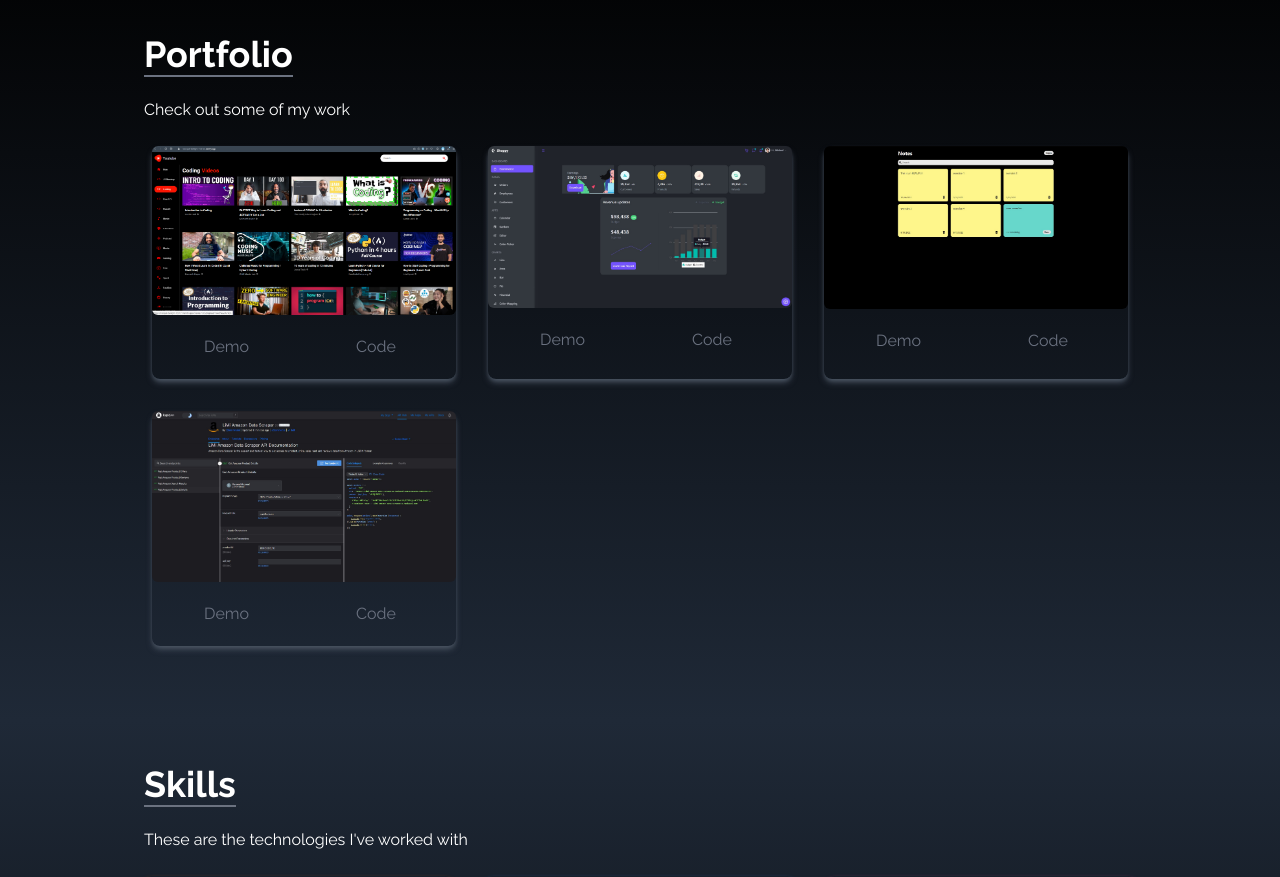
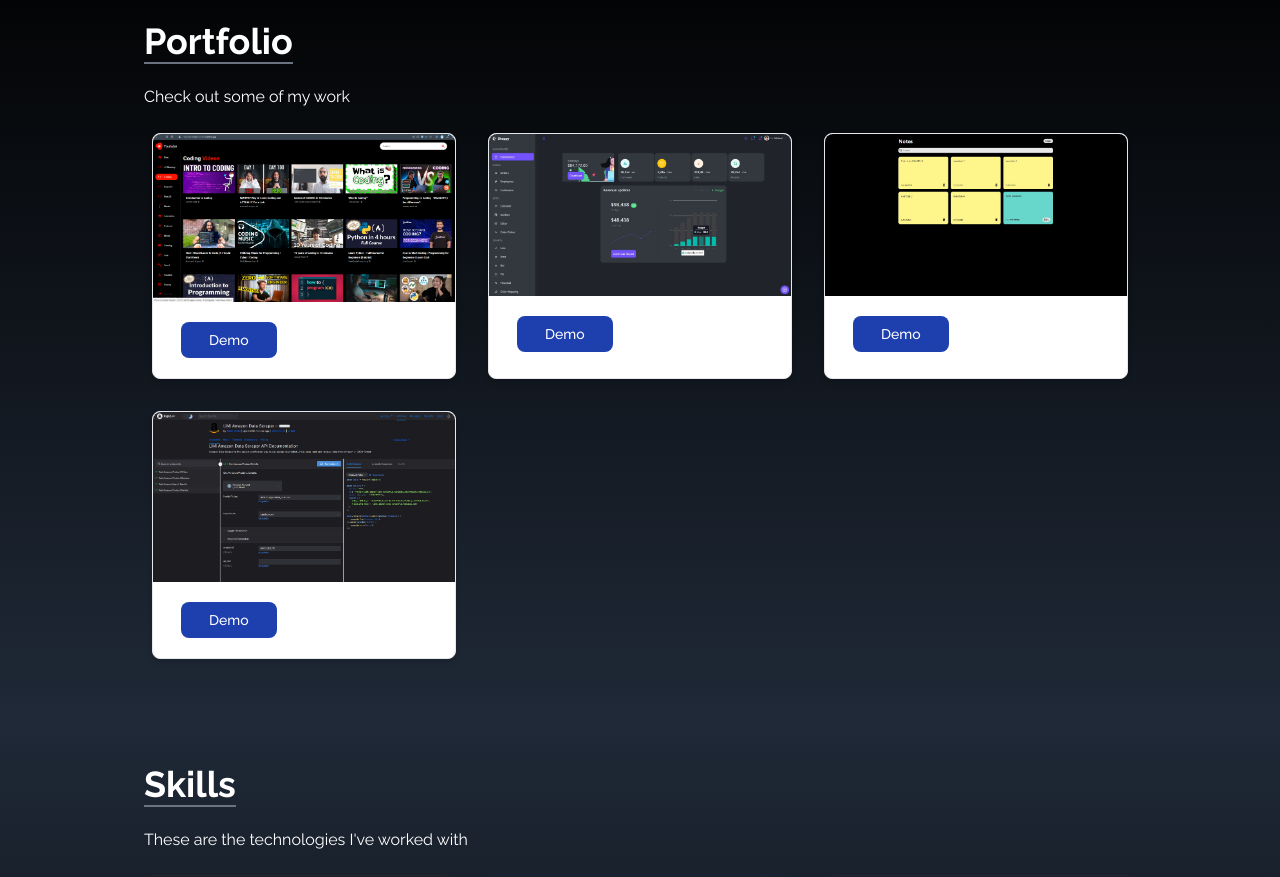
Before and after one commit to LiMi0000/portfolio, a React (Create React App) app: page / in a window 1280 px wide. Shown: the part 1680-2557 px from the top of the page. Built offline with nearby package versions, Linux system fonts and the light colour scheme; the HTML template or start-up script is replaced by a standard one.

Commit message:
button changed

```diff
--- a/src/components/Portfolio.jsx
+++ b/src/components/Portfolio.jsx
@@ -1,6 +1,8 @@
 import React from 'react';
 
 import { portfolios } from '../constants/portfolios';
+
+import { RiAttachment2 } from 'react-icons/ri';
 
 const Portfolio = () => {
   return (
@@ -18,31 +20,59 @@ const Portfolio = () => {
 
         <div className=" grid sm:grid-cols-2 md:grid-cols-3 gap-8 px-12 sm:px-2">
           {portfolios.map(({ id, src, demo, code }) => (
-            <div key={id} className="shadow-md shadow-gray-600 rounded-lg">
-              <img
-                src={src}
-                alt=""
-                className="rounded-md duration-300 hover:scale-105"
-              />
-              <div className="flex items-center justify-center">
+            <div
+              id={id}
+              class="max-w-sm bg-white rounded-lg border border-gray-200 shadow-md dark:bg-gray-800 dark:border-gray-700"
+            >
+              <a href="/">
+                <img class="rounded-t-lg" src={src} alt="" />
+              </a>
+              <div class="p-5 flex justify-between">
                 <a
-                  href={demo}
                   target="_blank"
                   rel="noreferrer"
-                  className="w-full px-9 py-1 m-4 duration-200 hover:scale-105 text-gray-500 hover:text-white"
+                  href={demo}
+                  class="duration-300 inline-flex items-center ml-2 py-2 px-7 text-sm font-medium text-center text-white hover:bg-blue-700 rounded-lg bg-blue-800  focus:outline-none"
                 >
                   Demo
                 </a>
                 <a
-                  href={code}
                   target="_blank"
                   rel="noreferrer"
-                  className="w-full px-9 py-1 m-4 duration-200 hover:scale-105 text-gray-500 hover:text-white"
+                  href={demo}
+                  class="duration-300  inline-flex items-center py-2 px-4 text-sm font-medium text-center text-white  hover:text-blue-500  focus:outline-none "
                 >
-                  Code
+                  <RiAttachment2 size={20} />
+                  Github Repo
                 </a>
               </div>
             </div>
+
+            // <div key={id} className="shadow-md shadow-gray-600 rounded-lg">
+            //   <img
+            //     src={src}
+            //     alt=""
+            //     className="rounded-md duration-300 hover:scale-110"
+            //   />
+            //   <div className="flex items-center justify-center">
+            //     <a
+            //       href={demo}
+            //       target="_blank"
+            //       rel="noreferrer"
+            //       className="w-full px-9 py-1 m-4 duration-200 hover:scale-105 text-gray-500 hover:text-white"
+            //     >
+            //       Demo
+            //     </a>
+            //     <a
+            //       href={code}
+            //       target="_blank"
+            //       rel="noreferrer"
+            //       className="w-full px-9 py-1 m-4 duration-200 hover:scale-105 text-gray-500 hover:text-white"
+            //     >
+            //       Code
+            //     </a>
+            //   </div>
+            // </div>
           ))}
         </div>
       </div>
```
